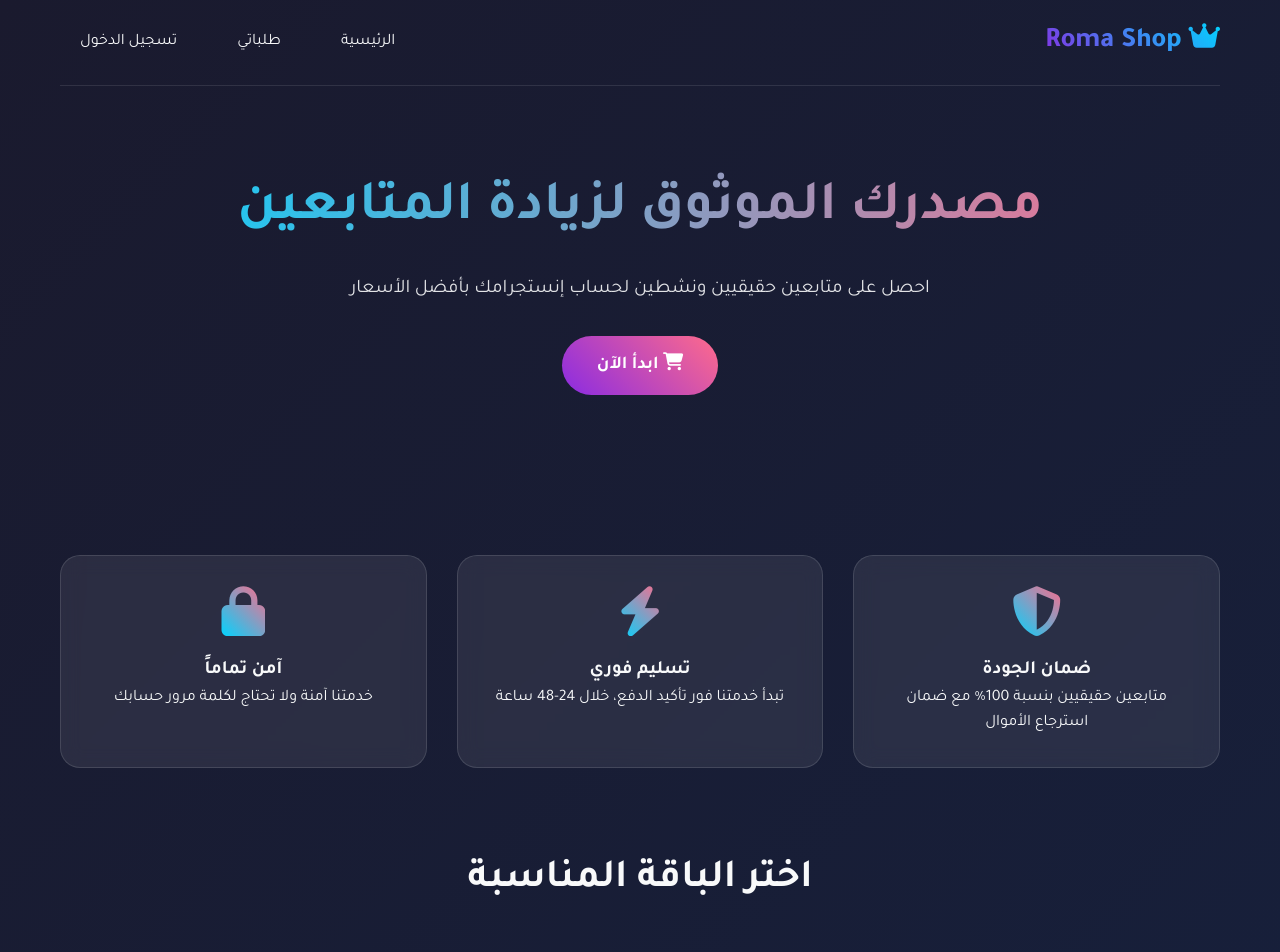
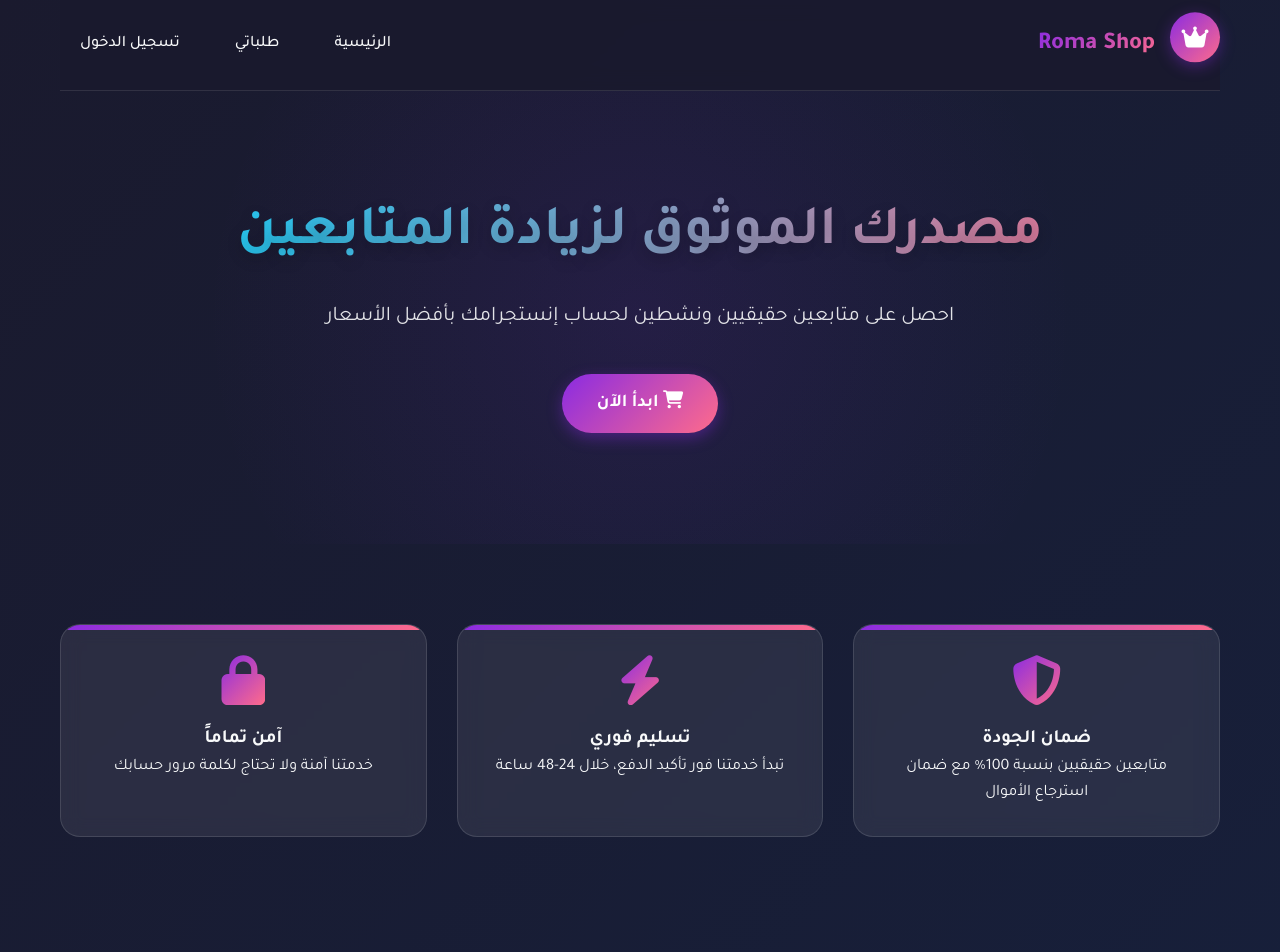
Before and after one commit to maryamhamed27277-hash/Roma_-shop, a plain HTML site: page index.html in a window 1280 px wide. Shown: the top 952 px of the page. Drawn offline with Linux system fonts and the light colour scheme.

Commit message:
Update index.html

```diff
--- a/index.html
+++ b/index.html
@@ -26,6 +26,8 @@
             --success: #00C9A7;
             --warning: #FFC75F;
             --danger: #FF8066;
+            --gradient: linear-gradient(135deg, var(--primary) 0%, var(--secondary) 100%);
+            --gradient-dark: linear-gradient(135deg, var(--primary-dark) 0%, var(--secondary-dark) 100%);
         }
 
         body {
@@ -33,6 +35,7 @@
             color: var(--light);
             min-height: 100vh;
             line-height: 1.6;
+            overflow-x: hidden;
         }
 
         .container {
@@ -47,12 +50,36 @@
             align-items: center;
             padding: 20px 0;
             border-bottom: 1px solid rgba(255,255,255,0.1);
+            position: sticky;
+            top: 0;
+            background: rgba(26, 26, 46, 0.9);
+            backdrop-filter: blur(10px);
+            z-index: 100;
+        }
+
+        .logo-container {
+            display: flex;
+            align-items: center;
+            gap: 15px;
         }
 
         .logo {
-            font-size: 28px;
+            width: 50px;
+            height: 50px;
+            background: var(--gradient);
+            border-radius: 50%;
+            display: flex;
+            align-items: center;
+            justify-content: center;
+            font-size: 24px;
+            color: white;
+            box-shadow: 0 4px 15px rgba(138, 43, 226, 0.4);
+        }
+
+        .logo-text {
+            font-size: 24px;
             font-weight: 800;
-            background: linear-gradient(45deg, var(--primary), var(--accent));
+            background: var(--gradient);
             -webkit-background-clip: text;
             -webkit-text-fill-color: transparent;
         }
@@ -60,7 +87,7 @@
         nav ul {
             display: flex;
             list-style: none;
-            gap: 20px;
+            gap: 15px;
         }
 
         nav a {
@@ -69,15 +96,48 @@
             padding: 10px 20px;
             border-radius: 25px;
             transition: 0.3s;
+            font-weight: 500;
+            position: relative;
+            overflow: hidden;
+        }
+
+        nav a::before {
+            content: '';
+            position: absolute;
+            top: 0;
+            left: 0;
+            width: 0;
+            height: 100%;
+            background: var(--gradient);
+            transition: width 0.3s ease;
+            z-index: -1;
+            border-radius: 25px;
+        }
+
+        nav a:hover::before {
+            width: 100%;
         }
 
         nav a:hover {
-            background: var(--primary);
+            color: white;
+            transform: translateY(-2px);
         }
 
         .hero {
             text-align: center;
-            padding: 80px 0;
+            padding: 100px 0;
+            position: relative;
+        }
+
+        .hero::before {
+            content: '';
+            position: absolute;
+            top: 0;
+            left: 0;
+            width: 100%;
+            height: 100%;
+            background: radial-gradient(circle at center, rgba(138, 43, 226, 0.1) 0%, transparent 70%);
+            z-index: -1;
         }
 
         .hero h1 {
@@ -86,10 +146,20 @@
             background: linear-gradient(to right, var(--accent), var(--secondary));
             -webkit-background-clip: text;
             -webkit-text-fill-color: transparent;
+            text-shadow: 0 5px 15px rgba(0, 0, 0, 0.2);
+        }
+
+        .hero p {
+            font-size: 1.3rem;
+            margin-bottom: 40px;
+            opacity: 0.9;
+            max-width: 700px;
+            margin-left: auto;
+            margin-right: auto;
         }
 
         .btn {
-            background: linear-gradient(45deg, var(--primary), var(--secondary));
+            background: var(--gradient);
             color: white;
             padding: 15px 35px;
             border: none;
@@ -100,11 +170,29 @@
             transition: 0.3s;
             text-decoration: none;
             display: inline-block;
+            position: relative;
+            overflow: hidden;
+            box-shadow: 0 5px 15px rgba(138, 43, 226, 0.4);
+        }
+
+        .btn::before {
+            content: '';
+            position: absolute;
+            top: 0;
+            left: -100%;
+            width: 100%;
+            height: 100%;
+            background: linear-gradient(90deg, transparent, rgba(255, 255, 255, 0.2), transparent);
+            transition: left 0.5s;
+        }
+
+        .btn:hover::before {
+            left: 100%;
         }
 
         .btn:hover {
             transform: translateY(-3px);
-            box-shadow: 0 10px 25px rgba(138, 43, 226, 0.4);
+            box-shadow: 0 10px 25px rgba(138, 43, 226, 0.6);
         }
 
         .features {
@@ -121,12 +209,30 @@
             text-align: center;
             border: 1px solid rgba(255,255,255,0.12);
             backdrop-filter: blur(10px);
+            transition: 0.4s;
+            position: relative;
+            overflow: hidden;
+        }
+
+        .feature-card::before {
+            content: '';
+            position: absolute;
+            top: 0;
+            left: 0;
+            width: 100%;
+            height: 5px;
+            background: var(--gradient);
+        }
+
+        .feature-card:hover {
+            transform: translateY(-10px);
+            box-shadow: 0 15px 30px rgba(0, 0, 0, 0.2);
         }
 
         .feature-card i {
             font-size: 50px;
             margin-bottom: 20px;
-            background: linear-gradient(45deg, var(--accent), var(--secondary));
+            background: var(--gradient);
             -webkit-background-clip: text;
             -webkit-text-fill-color: transparent;
         }
@@ -139,6 +245,21 @@
             text-align: center;
             font-size: 2.5rem;
             margin-bottom: 50px;
+            position: relative;
+            display: inline-block;
+            left: 50%;
+            transform: translateX(-50%);
+        }
+
+        .section-title::after {
+            content: '';
+            position: absolute;
+            bottom: -10px;
+            left: 0;
+            width: 100%;
+            height: 3px;
+            background: var(--gradient);
+            border-radius: 3px;
         }
 
         .package-grid {
@@ -155,16 +276,29 @@
             border: 1px solid rgba(255,255,255,0.12);
             backdrop-filter: blur(10px);
             transition: 0.4s;
+            position: relative;
+            overflow: hidden;
+        }
+
+        .package-card::before {
+            content: '';
+            position: absolute;
+            top: 0;
+            left: 0;
+            width: 100%;
+            height: 5px;
+            background: var(--gradient);
         }
 
         .package-card:hover {
             transform: translateY(-10px);
+            box-shadow: 0 15px 30px rgba(0, 0, 0, 0.2);
         }
 
         .package-amount {
             font-size: 3rem;
             font-weight: 800;
-            background: linear-gradient(45deg, var(--accent), var(--secondary));
+            background: var(--gradient);
             -webkit-background-clip: text;
             -webkit-text-fill-color: transparent;
             margin-bottom: 10px;
@@ -174,10 +308,17 @@
             font-size: 2.2rem;
             font-weight: 700;
             margin: 20px 0;
+            color: var(--light);
         }
 
         .page {
             display: none;
+            animation: fadeIn 0.5s ease;
+        }
+
+        @keyframes fadeIn {
+            from { opacity: 0; }
+            to { opacity: 1; }
         }
 
         .active {
@@ -192,6 +333,7 @@
             margin: 50px auto;
             border: 1px solid rgba(255,255,255,0.12);
             backdrop-filter: blur(10px);
+            box-shadow: 0 10px 30px rgba(0, 0, 0, 0.2);
         }
 
         .form-group {
@@ -206,6 +348,13 @@
             background: rgba(255,255,255,0.05);
             color: white;
             font-size: 16px;
+            transition: 0.3s;
+        }
+
+        .form-control:focus {
+            outline: none;
+            border-color: var(--primary);
+            box-shadow: 0 0 0 2px rgba(138, 43, 226, 0.3);
         }
 
         .form-control::placeholder {
@@ -218,6 +367,12 @@
             margin-bottom: 15px;
             border-radius: 15px;
             border: 1px solid rgba(255,255,255,0.1);
+            transition: 0.3s;
+        }
+
+        .order-item:hover {
+            background: rgba(255,255,255,0.08);
+            transform: translateX(5px);
         }
 
         .status-pending {
@@ -237,6 +392,46 @@
             font-size: 14px;
             display: inline-block;
         }
+
+        /* تحسينات للشعار */
+        .logo-icon {
+            font-size: 24px;
+        }
+
+        /* تأثيرات إضافية */
+        .floating {
+            animation: floating 3s ease-in-out infinite;
+        }
+
+        @keyframes floating {
+            0% { transform: translateY(0px); }
+            50% { transform: translateY(-10px); }
+            100% { transform: translateY(0px); }
+        }
+
+        /* تحسينات للاستجابة */
+        @media (max-width: 768px) {
+            header {
+                flex-direction: column;
+                gap: 15px;
+            }
+
+            nav ul {
+                gap: 10px;
+            }
+
+            .hero h1 {
+                font-size: 2.5rem;
+            }
+
+            .hero p {
+                font-size: 1.1rem;
+            }
+
+            .package-grid {
+                grid-template-columns: 1fr;
+            }
+        }
     </style>
 </head>
 <body>
@@ -244,8 +439,11 @@
         <!-- الصفحة الرئيسية -->
         <div id="homePage" class="page active">
             <header>
-                <div class="logo">
-                    <i class="fas fa-crown"></i> Roma Shop
+                <div class="logo-container">
+                    <div class="logo floating">
+                        <i class="fas fa-crown logo-icon"></i>
+                    </div>
+                    <div class="logo-text">Roma Shop</div>
                 </div>
                 <nav>
                     <ul>
@@ -258,9 +456,7 @@
 
             <section class="hero">
                 <h1>مصدرك الموثوق لزيادة المتابعين</h1>
-                <p style="font-size: 1.2rem; margin-bottom: 30px; opacity: 0.9;">
-                    احصل على متابعين حقيقيين ونشطين لحساب إنستجرامك بأفضل الأسعار
-                </p>
+                <p>احصل على متابعين حقيقيين ونشطين لحساب إنستجرامك بأفضل الأسعار</p>
                 <a href="#packages" class="btn">
                     <i class="fas fa-shopping-cart"></i> ابدأ الآن
                 </a>
@@ -339,8 +535,11 @@
         <!-- صفحة تسجيل الدخول -->
         <div id="loginPage" class="page">
             <header>
-                <div class="logo">
-                    <i class="fas fa-crown"></i> Roma Shop
+                <div class="logo-container">
+                    <div class="logo">
+                        <i class="fas fa-crown logo-icon"></i>
+                    </div>
+                    <div class="logo-text">Roma Shop</div>
                 </div>
                 <nav>
                     <ul>
@@ -370,8 +569,11 @@
         <!-- صفحة الطلبات -->
         <div id="ordersPage" class="page">
             <header>
-                <div class="logo">
-                    <i class="fas fa-crown"></i> Roma Shop
+                <div class="logo-container">
+                    <div class="logo">
+                        <i class="fas fa-crown logo-icon"></i>
+                    </div>
+                    <div class="logo-text">Roma Shop</div>
                 </div>
                 <nav>
                     <ul>
@@ -391,8 +593,11 @@
         <!-- صفحة الدفع -->
         <div id="paymentPage" class="page">
             <header>
-                <div class="logo">
-                    <i class="fas fa-crown"></i> Roma Shop
+                <div class="logo-container">
+                    <div class="logo">
+                        <i class="fas fa-crown logo-icon"></i>
+                    </div>
+                    <div class="logo-text">Roma Shop</div>
                 </div>
                 <nav>
                     <ul>
```
